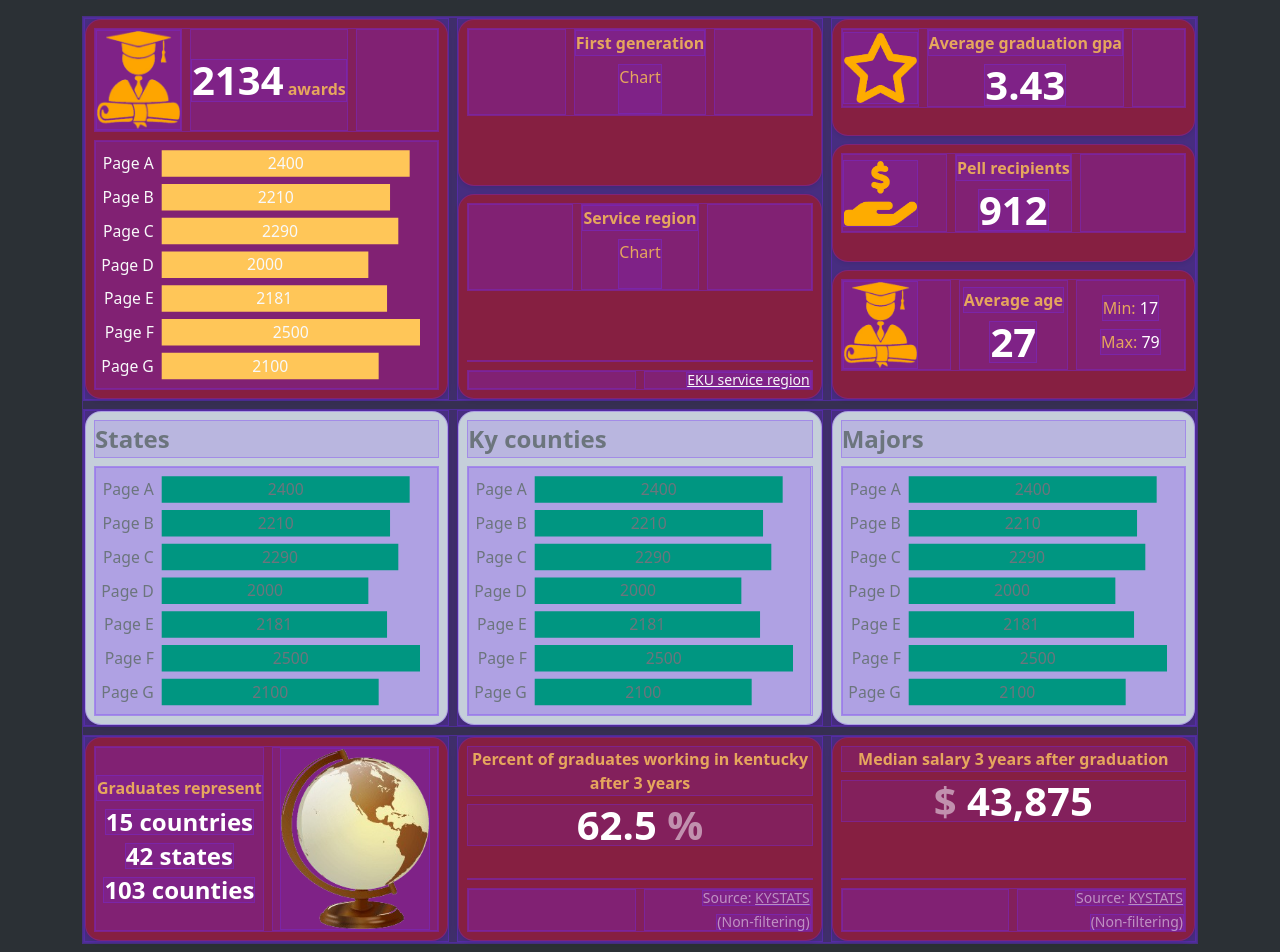
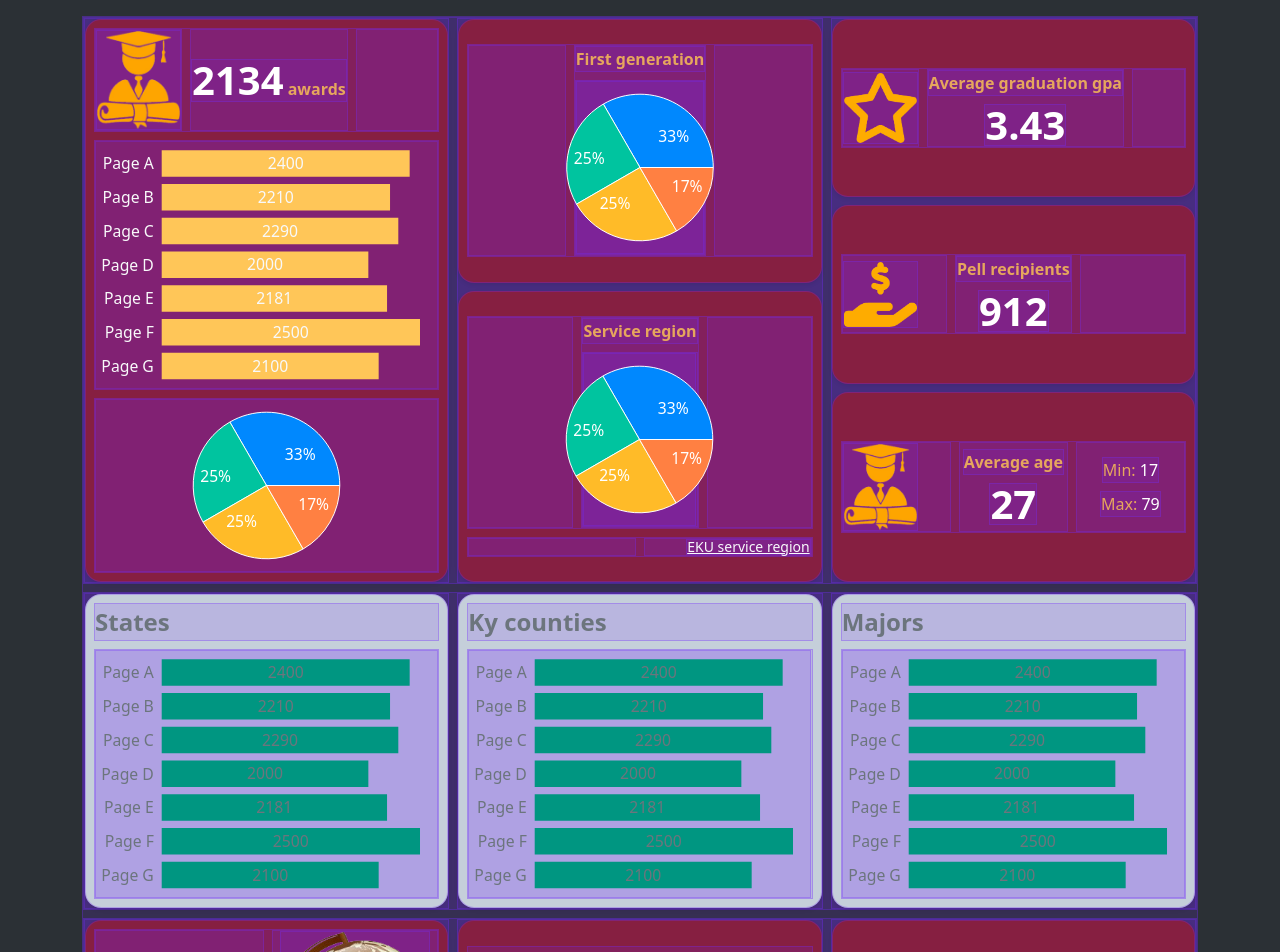
Before and after one commit to chancellor-whitaker/grad-by-numbers, a React (Vite) app: page / in a window 1280 px wide. Shown: the top 952 px of the page. Built offline with nearby package versions, Linux system fonts and the light colour scheme.

Commit message:
centered content in blocks

```diff
--- a/src/App/components/KYStatsLink.jsx
+++ b/src/App/components/KYStatsLink.jsx
@@ -1,8 +1,10 @@
 import { HStack } from "./HStack";
 
-export const KYStatsLink = () => {
+export const KYStatsLink = ({ className = "" }) => {
   return (
-    <HStack className="small">
+    <HStack
+      className={["small", className].filter((string) => string).join(" ")}
+    >
       <></>
       <>
         <div className="lh-1 text-white-50 ms-auto">
--- a/src/App/components/ServiceRegionLink.jsx
+++ b/src/App/components/ServiceRegionLink.jsx
@@ -1,8 +1,10 @@
 import { HStack } from "./HStack";
 
-export const ServiceRegionLink = () => {
+export const ServiceRegionLink = ({ className = "" }) => {
   return (
-    <HStack className="small">
+    <HStack
+      className={["small", className].filter((string) => string).join(" ")}
+    >
       <></>
       <div className="lh-1 ms-auto">
         <a
--- /dev/null
+++ b/src/App/components/SimplePieChart.jsx
@@ -0,0 +1,67 @@
+import { ResponsiveContainer, PieChart, Cell, Pie } from "recharts";
+
+const data = [
+  { name: "Group A", value: 400 },
+  { name: "Group B", value: 300 },
+  { name: "Group C", value: 300 },
+  { name: "Group D", value: 200 },
+];
+
+const COLORS = ["#0088FE", "#00C49F", "#FFBB28", "#FF8042"];
+
+const RADIAN = Math.PI / 180;
+const renderCustomizedLabel = ({
+  innerRadius,
+  outerRadius,
+  midAngle,
+  percent,
+  //   index,
+  cx,
+  cy,
+}) => {
+  const radius = innerRadius + (outerRadius - innerRadius) * 0.5;
+  const x = cx + radius * Math.cos(-midAngle * RADIAN);
+  const y = cy + radius * Math.sin(-midAngle * RADIAN);
+
+  return (
+    <text
+      textAnchor={x > cx ? "start" : "end"}
+      dominantBaseline="central"
+      fill="white"
+      x={x}
+      y={y}
+    >
+      {`${(percent * 100).toFixed(0)}%`}
+    </text>
+  );
+};
+
+export const SimplePieChart = ({
+  //   categoricalDataKey = "name",
+  numericalDataKey = "value",
+  className = "",
+  //   textColor = "white",
+  //   barColor = "green",
+  height = 175,
+}) => {
+  return (
+    <ResponsiveContainer className={className} height={height} width="100%">
+      <PieChart>
+        <Pie
+          label={renderCustomizedLabel}
+          dataKey={numericalDataKey}
+          labelLine={false}
+          outerRadius={75}
+          fill="#8884d8"
+          data={data}
+          cx="50%"
+          cy="50%"
+        >
+          {data.map((entry, index) => (
+            <Cell fill={COLORS[index % COLORS.length]} key={`cell-${index}`} />
+          ))}
+        </Pie>
+      </PieChart>
+    </ResponsiveContainer>
+  );
+};
--- a/src/App/components/VerticalBarChart.jsx
+++ b/src/App/components/VerticalBarChart.jsx
@@ -3,61 +3,62 @@ import { ResponsiveContainer, BarChart, XAxis, YAxis, Bar } from "recharts";
 const data = [
   {
     name: "Page A",
-    amt: 2400,
+    value: 2400,
     uv: 4000,
     pv: 2400,
   },
   {
     name: "Page B",
-    amt: 2210,
+    value: 2210,
     uv: 3000,
     pv: 1398,
   },
   {
     name: "Page C",
-    amt: 2290,
+    value: 2290,
     uv: 2000,
     pv: 9800,
   },
   {
     name: "Page D",
-    amt: 2000,
+    value: 2000,
     uv: 2780,
     pv: 3908,
   },
   {
     name: "Page E",
-    amt: 2181,
+    value: 2181,
     uv: 1890,
     pv: 4800,
   },
   {
     name: "Page F",
-    amt: 2500,
+    value: 2500,
     uv: 2390,
     pv: 3800,
   },
   {
     name: "Page G",
-    amt: 2100,
+    value: 2100,
     uv: 3490,
     pv: 4300,
   },
 ];
 
 export const VerticalBarChart = ({
-  yAxisDataKey = "name",
-  xAxisDataKey = "amt",
+  categoricalDataKey = "name",
+  numericalDataKey = "value",
   textColor = "white",
   barColor = "green",
+  className = "",
   height = 250,
 }) => {
   return (
-    <ResponsiveContainer height={height} width="100%">
+    <ResponsiveContainer className={className} height={height} width="100%">
       <BarChart layout="vertical" data={data}>
-        <XAxis dataKey={xAxisDataKey} type="number" hide />
+        <XAxis dataKey={numericalDataKey} type="number" hide />
         <YAxis
-          dataKey={yAxisDataKey}
+          dataKey={categoricalDataKey}
           stroke={textColor}
           axisLine={false}
           tickLine={false}
@@ -65,7 +66,7 @@ export const VerticalBarChart = ({
         />
         <Bar
           label={{ fill: textColor }}
-          dataKey={xAxisDataKey}
+          dataKey={numericalDataKey}
           fill={barColor}
         />
       </BarChart>
--- a/src/App/index.jsx
+++ b/src/App/index.jsx
@@ -2,6 +2,7 @@ import { useVisualizationData } from "./hooks/useVisualizationData";
 import { ServiceRegionLink } from "./components/ServiceRegionLink";
 import { VerticalBarChart } from "./components/VerticalBarChart";
 import { ImageBackground } from "./components/ImageBackground";
+import { SimplePieChart } from "./components/SimplePieChart";
 import { KYStatsLink } from "./components/KYStatsLink";
 import { colorSchemes } from "./utils/colorSchemes";
 import { imageWidths } from "./utils/imageWidths";
@@ -57,22 +58,20 @@ export default function App() {
 }
 
 const createBlocks = (data) => {
-  const chartPlaceholder = <div style={{ height: 50 }}>Chart</div>;
-
   return {
     locations: (
       <Block>
-        <HStack>
+        <HStack className="my-auto">
           <>
             <Title>Graduates represent</Title>
             <Metric fontSize={fontSizes.tertiary} lineHeight={1}>
-              {data.countries.amount} countries
+              {`${data.countries.amount}`} countries
             </Metric>
             <Metric fontSize={fontSizes.tertiary} lineHeight={1}>
-              {data.states.amount} states
+              {`${data.states.amount}`} states
             </Metric>
             <Metric fontSize={fontSizes.tertiary} lineHeight={1}>
-              {data.counties.amount} counties
+              {`${data.counties.amount}`} counties
             </Metric>
           </>
           <ImageBackground width={imageWidths.locations} className="">
@@ -83,18 +82,18 @@ const createBlocks = (data) => {
     ),
     age: (
       <Block>
-        <HStack>
+        <HStack className="my-auto">
           <ImageBackground></ImageBackground>
           <>
             <Title>Average age</Title>
-            <Metric>{data.age.average}</Metric>
+            <Metric>{`${data.age.average}`}</Metric>
           </>
           <>
             <div>
-              Min: <span className="text-white">{data.age.min}</span>
+              Min: <span className="text-white">{`${data.age.min}`}</span>
             </div>
             <div>
-              Max: <span className="text-white">{data.age.max}</span>
+              Max: <span className="text-white">{`${data.age.max}`}</span>
             </div>
           </>
         </HStack>
@@ -102,59 +101,107 @@ const createBlocks = (data) => {
     ),
     awards: (
       <Block>
-        <HStack>
+        <HStack className="mt-auto">
           <ImageBackground width={imageWidths.awards}></ImageBackground>
           <div className="fw-bold">
-            <Metric as="span">{data.awards.amount}</Metric> awards
+            <Metric as="span">{`${data.awards.amount}`}</Metric> awards
           </div>
           <></>
         </HStack>
         <VerticalBarChart {...colorSchemes.maroon}></VerticalBarChart>
-        {/* {chartPlaceholder} */}
-        {/* {chartPlaceholder} */}
+        <SimplePieChart className="mb-auto"></SimplePieChart>
+      </Block>
+    ),
+    counties: (
+      <Block backgroundColor="lightgray" color="secondary">
+        <Title
+          fontSize={fontSizes.tertiary}
+          className="mt-auto"
+          textAlign="start"
+        >
+          Ky counties
+        </Title>
+        <VerticalBarChart
+          className="mb-auto"
+          {...colorSchemes.darkGray}
+        ></VerticalBarChart>
+      </Block>
+    ),
+    states: (
+      <Block backgroundColor="lightgray" color="secondary">
+        <Title
+          fontSize={fontSizes.tertiary}
+          className="mt-auto"
+          textAlign="start"
+        >
+          States
+        </Title>
+        <VerticalBarChart
+          className="mb-auto"
+          {...colorSchemes.darkGray}
+        ></VerticalBarChart>
+      </Block>
+    ),
+    majors: (
+      <Block backgroundColor="lightgray" color="secondary">
+        <Title
+          fontSize={fontSizes.tertiary}
+          className="mt-auto"
+          textAlign="start"
+        >
+          Majors
+        </Title>
+        <VerticalBarChart
+          className="mb-auto"
+          {...colorSchemes.darkGray}
+        ></VerticalBarChart>
       </Block>
     ),
     serviceReg: (
       <Block>
-        <HStack>
+        <HStack className="mt-auto">
           <></>
           <>
             <Title>Service region</Title>
-            {chartPlaceholder}
+            <SimplePieChart></SimplePieChart>
           </>
           <></>
         </HStack>
-        <div className="mt-auto"></div>
-        <ServiceRegionLink></ServiceRegionLink>
+        {/* <div className="mt-auto"></div> */}
+        <ServiceRegionLink className="mb-auto"></ServiceRegionLink>
       </Block>
     ),
     work: (
       <Block textWrap>
-        <Title>Percent of graduates working in kentucky after 3 years</Title>
+        <Title className="mt-auto">
+          Percent of graduates working in kentucky after 3 years
+        </Title>
         <Metric>
           62.5 <span className="text-white-50">%</span>
         </Metric>
-        <div className="mt-auto"></div>
-        <KYStatsLink></KYStatsLink>
+        {/* <div className="mt-auto"></div> */}
+        <KYStatsLink className="mb-auto"></KYStatsLink>
       </Block>
     ),
     salary: (
       <Block textWrap>
-        <Title>Median salary 3 years after graduation</Title>
+        <Title className="mt-auto">
+          Median salary 3 years after graduation
+        </Title>
         <Metric>
           <span className="text-white-50">$</span> 43,875
         </Metric>
-        <div className="mt-auto"></div>
-        <KYStatsLink></KYStatsLink>
+        {/* <div className="mt-auto"></div> */}
+        <KYStatsLink className="mb-auto"></KYStatsLink>
       </Block>
     ),
     gpa: (
       <Block>
-        <HStack>
+        <HStack className="my-auto">
           <ImageBackground>{star}</ImageBackground>
           <>
             <Title>Average graduation gpa</Title>
-            <Metric>{data.gpa.average}</Metric>
+            <Metric>{`${data.gpa.average}`}</Metric>
           </>
           <></>
         </HStack>
@@ -162,47 +209,23 @@ const createBlocks = (data) => {
     ),
     pell: (
       <Block>
-        <HStack>
+        <HStack className="my-auto">
           <ImageBackground>{donate}</ImageBackground>
           <>
             <Title>Pell recipients</Title>
-            <Metric>{data.pell.amount}</Metric>
+            <Metric>{`${data.pell.amount}`}</Metric>
           </>
           <></>
         </HStack>
       </Block>
     ),
-    counties: (
-      <Block backgroundColor="lightgray" color="secondary">
-        <Title fontSize={fontSizes.tertiary} textAlign="start">
-          Ky counties
-        </Title>
-        <VerticalBarChart {...colorSchemes.darkGray}></VerticalBarChart>
-      </Block>
-    ),
-    states: (
-      <Block backgroundColor="lightgray" color="secondary">
-        <Title fontSize={fontSizes.tertiary} textAlign="start">
-          States
-        </Title>
-        <VerticalBarChart {...colorSchemes.darkGray}></VerticalBarChart>
-      </Block>
-    ),
-    majors: (
-      <Block backgroundColor="lightgray" color="secondary">
-        <Title fontSize={fontSizes.tertiary} textAlign="start">
-          Majors
-        </Title>
-        <VerticalBarChart {...colorSchemes.darkGray}></VerticalBarChart>
-      </Block>
-    ),
     firstGen: (
       <Block>
-        <HStack>
+        <HStack className="my-auto">
           <></>
           <>
             <Title>First generation</Title>
-            {chartPlaceholder}
+            <SimplePieChart></SimplePieChart>
           </>
           <></>
         </HStack>
```
